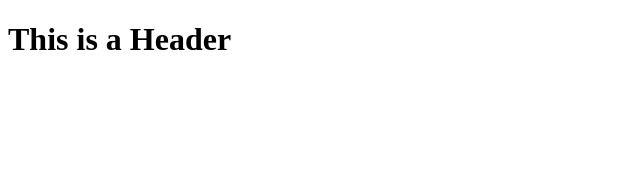
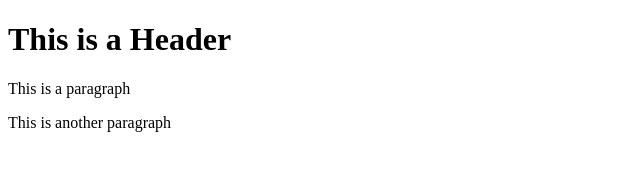
Before and after one commit to KcRaulston/git-test, a plain HTML site: page index.html in a window 1280 px wide. Shown: the whole page, without its empty margins (0-640 px from the left). Drawn offline with Linux system fonts and the light colour scheme.

Commit message:
Third commit

```diff
--- a/index.html
+++ b/index.html
@@ -2,6 +2,8 @@
 <html>
     <body>
         <h1>This is a Header</h1>
-        <p><This is a paragraph/p>
+        <p>This is a paragraph</p>
+        <p>This is another paragraph</p>
+
     </body>
 </html>
```
